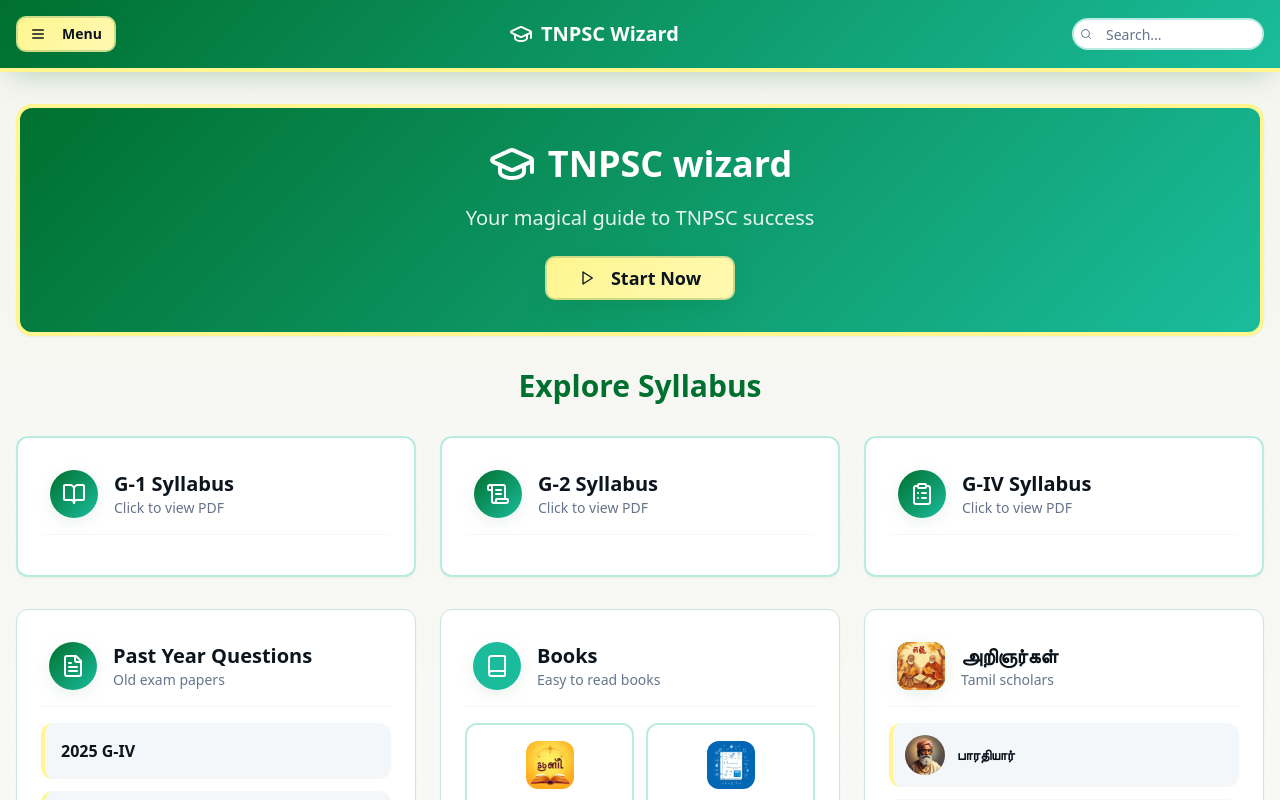
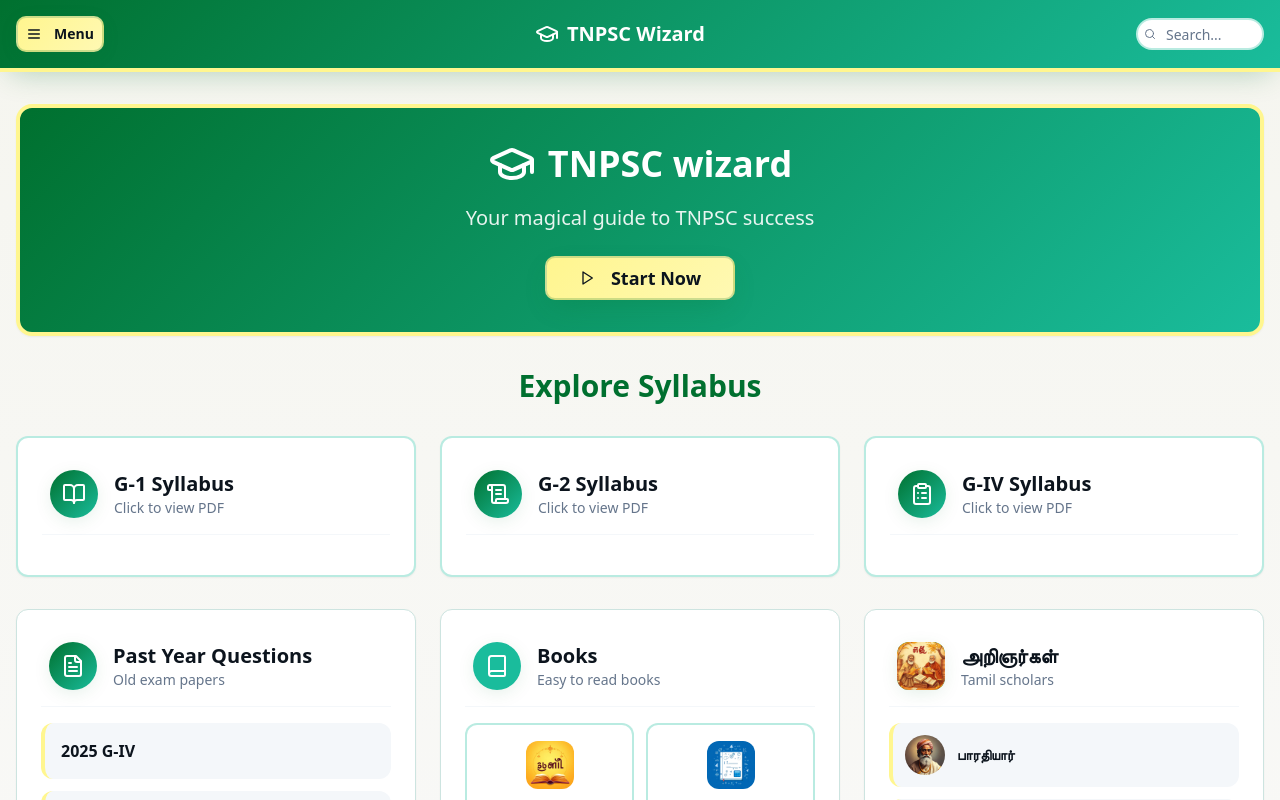
Before and after one commit to Manesh24032004/tnpsc-guide, a React (Vite) app: page / in a window 1280 px wide. Shown: the top 800 px of the page. Built offline with nearby package versions, Linux system fonts and the light colour scheme.

Commit message:
Adjust search and menu button width
Reduced the width of the search button and menu button in the navigation bar.
-edited src/components/Layout/Navbar.tsx

```diff
--- a/src/components/Layout/Navbar.tsx
+++ b/src/components/Layout/Navbar.tsx
@@ -45,10 +45,10 @@ export const Navbar = () => {
               <Button
                 variant="secondary"
                 size="sm"
-                className="font-semibold shadow-soft hover:shadow-elegant transition-all duration-300"
+                className="font-semibold shadow-soft hover:shadow-elegant transition-all duration-300 px-2"
               >
-                <Menu className="h-4 w-4 mr-2" />
-                Menu
+                <Menu className="h-4 w-4 mr-1" />
+                <span className="hidden sm:inline">Menu</span>
               </Button>
             </SheetTrigger>
             <SheetContent side="left" className="w-80">
@@ -90,14 +90,14 @@ export const Navbar = () => {
           </Link>
 
           {/* Search Bar */}
-          <form onSubmit={handleSearch} className="relative max-w-xs w-48">
+          <form onSubmit={handleSearch} className="relative w-32">
             <Search className="absolute left-2 top-1/2 transform -translate-y-1/2 h-3 w-3 text-muted-foreground" />
             <Input
               type="text"
               placeholder="Search..."
               value={searchQuery}
               onChange={(e) => setSearchQuery(e.target.value)}
-              className="pl-8 pr-3 py-1 text-sm h-8 bg-card border-2 border-accent/30 focus:border-secondary rounded-full transition-all duration-300 focus:shadow-soft"
+              className="pl-7 pr-2 py-1 text-sm h-8 bg-card border-2 border-accent/30 focus:border-secondary rounded-full transition-all duration-300 focus:shadow-soft"
             />
           </form>
         </div>
```
